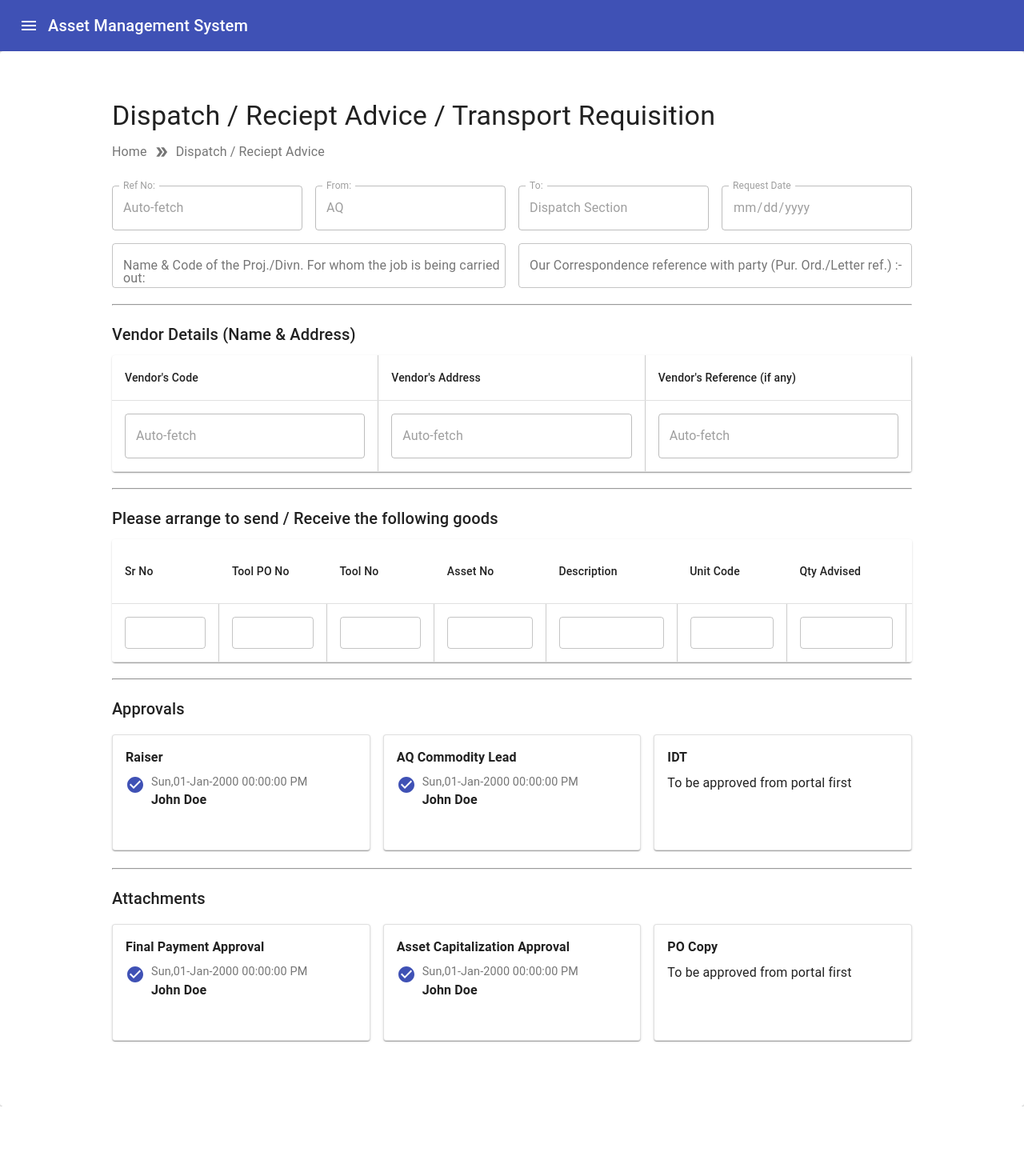
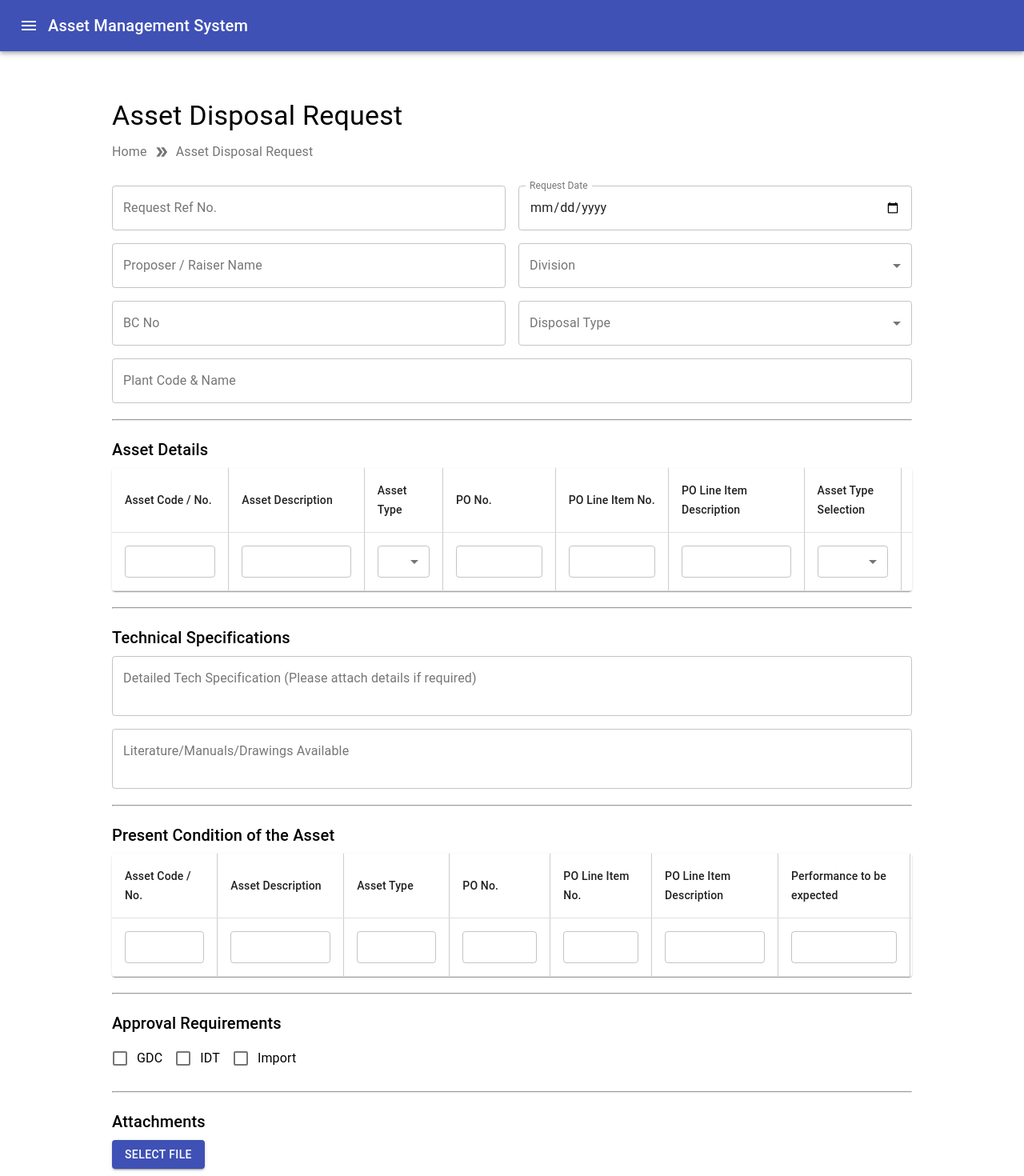
Before and after one commit to ojuss/asset-management, a React (Create React App) app: page / in a window 1280 px wide. Shown: the top 1470 px of the page at 80% size. Before the commit the page ends 1383 px from the top, so only its background shows below. Built offline with nearby package versions, Linux system fonts and the light colour scheme.

Commit message:
save form data init

```diff
--- a/src/App.js
+++ b/src/App.js
@@ -5,8 +5,8 @@ import DispatchRecieptForm from './screen2-components/DispatchRecieptForm';
 function App() {
   return (
     <div className="App">
-      <DispatchRecieptForm />
-      {/* <AssetDisposalRequest /> */}
+      {/* <DispatchRecieptForm /> */}
+      <AssetDisposalRequest />
     </div>
   );
 }
--- a/src/backend/formData.js
+++ b/src/backend/formData.js
@@ -1,6 +1,38 @@
+// formData.js
 
-export default function saveFormData (data) {
+const formData = {
+    // Section 1: Request Details
+    requestRefNo: '',
+    requestDate: '',
+    proposerName: '',
+    division: '',
+    bcNo: '',
+    disposalType: '',
+    plantCodeAndName: '',
 
-    console.log('Saving form data:', data);
+    // Section 2: Asset Details
+    // (Assuming `AssetTable` provides its data in a structured format)
+    assetDetails: [], // Or an object if the table structure is complex
 
-};
+    // Section 3: Two Text Boxes
+    techSpecification: '',
+    literatureManualsDrawings: '',
+
+    // Section 4: Present Condition of the Asset
+    // (Assuming `PresentConditionTable` provides its data)
+    presentCondition: [], // Or an object
+
+    // Section 5: Approval Requirements
+    // (You'll likely get these from the `ApprovalRequirements` component state)
+    approvalRequirements: {
+      gdcApproval: false,
+      idtApproval: false,
+      importLicense: false,
+    },
+
+    // Section 6: Attachments
+    // (Mechanism to handle attachments will depend on your implementation)
+    attachments: [],
+  };
+
+  export default formData;
--- a/src/layout-components/Header.jsx
+++ b/src/layout-components/Header.jsx
@@ -1,6 +1,7 @@
 import React, { useState } from 'react';
 import { AppBar, Toolbar, Typography, Drawer, IconButton, List, ListItem, ListItemText } from '@material-ui/core';
 import MenuIcon from '@material-ui/icons/Menu';
+
 
 const Header = () => {
   const [drawerOpen, setDrawerOpen] = useState(false);
@@ -30,19 +31,16 @@ const Header = () => {
           </Typography>
         </Toolbar>
       </AppBar>
-      {/* <Drawer anchor="left" open={drawerOpen} onClose={toggleDrawer(false)}>
+      <Drawer anchor="left" open={drawerOpen} onClose={toggleDrawer(false)}>
         <List>
           <ListItem button>
-            <ListItemText primary="Home" />
+            <ListItemText primary="Approval Requirements" />
           </ListItem>
           <ListItem button>
-            <ListItemText primary="About" />
-          </ListItem>
-          <ListItem button>
-            <ListItemText primary="Contact" />
+            <ListItemText primary="Dispatch Reciept Form" />
           </ListItem>
         </List>
-      </Drawer> */}
+      </Drawer>
     </>
   );
 };
--- a/src/screen1-components/AssetDisposalRequest.jsx
+++ b/src/screen1-components/AssetDisposalRequest.jsx
@@ -5,7 +5,8 @@ import AssetTable from "./AssetTable";
 import PresentConditionTable from "./PresentConditionTable";
 import ApprovalRequirements from "./ApprovalRequirements";
 import Attachements from "./Attachements";
-import saveFormData from "../backend/formData";
+import formData from '../backend/formData';
+
 import {
   Box,
   Button,
@@ -28,21 +29,33 @@ const AssetDisposalRequest = () => {
   const theme = useTheme();
   const isMobile = useMediaQuery(theme.breakpoints.down("sm"));
 
+  const [formValues, setFormValues] = useState({ ...formData });
+
+  const handleChange = (event) => {
+    const { name, value } = event.target;
+    setFormValues({ ...formValues, [name]: value });
+  };
+
+  const handleSubmit = (event) => {
+    event.preventDefault();
+
+    console.log(formValues);
+  };
+
   return (
-    <>
     <Container maxWidth={false} disableGutters>
       <Header />
-        <Paper style={{ padding: isMobile ? "30px 20px" : "60px 140px" }}>
+      <form style={{ padding: isMobile ? "30px 20px" : "60px 140px" }} onChange={handleSubmit}>
         <Typography variant="h4" gutterBottom>
           Asset Disposal Request
         </Typography>
-          <NavgiationPath path={"Asset Disposal Request"}/>
+        <NavgiationPath path={"Asset Disposal Request"} />
 
         {/* Section 1: Request Details */}
 
         <Grid container spacing={2}>
           <Grid item xs={12} sm={6}>
-              <TextField label="Request Ref No." fullWidth variant="outlined" />
+            <TextField label="Request Ref No." fullWidth variant="outlined" onChange={handleChange}/>
           </Grid>
           <Grid item xs={12} sm={6}>
             <TextField
@@ -51,6 +64,7 @@ const AssetDisposalRequest = () => {
               variant="outlined"
               type="date"
               InputLabelProps={{ shrink: true }}
+              onChange={handleChange}
             />
           </Grid>
           <Grid item xs={12} sm={6}>
@@ -58,17 +72,18 @@ const AssetDisposalRequest = () => {
               label="Proposer / Raiser Name"
               fullWidth
               variant="outlined"
+              onChange={handleChange}
             />
           </Grid>
 
           <Grid item xs={12} sm={6}>
-              <TextField label="Division" fullWidth variant="outlined" select>
+            <TextField label="Division" fullWidth variant="outlined" select onChange={handleChange}>
               <MenuItem value="Division 1">Division 1</MenuItem>
               <MenuItem value="Division 2">Division 2</MenuItem>
             </TextField>
           </Grid>
           <Grid item xs={12} sm={6}>
-              <TextField label="BC No" fullWidth variant="outlined" />
+            <TextField label="BC No" fullWidth variant="outlined" onChange={handleChange} />
           </Grid>
           <Grid item xs={12} sm={6}>
             <TextField
@@ -76,17 +91,14 @@ const AssetDisposalRequest = () => {
               fullWidth
               variant="outlined"
               select
+              onChange={handleChange}
             >
               <MenuItem value="Type 1">Type 1</MenuItem>
               <MenuItem value="Type 2">Type 2</MenuItem>
             </TextField>
           </Grid>
           <Grid item xs={12}>
-              <TextField
-                label="Plant Code & Name"
-                fullWidth
-                variant="outlined"
-              />
+            <TextField label="Plant Code & Name" fullWidth variant="outlined" onChange={handleChange}/>
           </Grid>
         </Grid>
 
@@ -112,6 +124,7 @@ const AssetDisposalRequest = () => {
               variant="outlined"
               multiline
               rows={2}
+              onChange={handleChange}
             />
           </Grid>
           <Grid item xs={12}>
@@ -121,6 +134,7 @@ const AssetDisposalRequest = () => {
               variant="outlined"
               multiline
               rows={2}
+              onChange={handleChange}
             />
           </Grid>
         </Grid>
@@ -171,9 +185,8 @@ const AssetDisposalRequest = () => {
             Submit
           </Button>
         </Box>
-        </Paper>
+      </form>
     </Container>
-    </>
   );
 };
 
--- a/src/screen1-components/Attachements.jsx
+++ b/src/screen1-components/Attachements.jsx
@@ -1,9 +1,9 @@
 import React from "react";
-import {Button, Typography} from "@material-ui/core";
-import {useState} from "react";
+import { Button, Typography } from "@material-ui/core";
+import { useState } from "react";
 
 const Attachements = () => {
-    const [fileName, setFileName] = useState('');
+  const [fileName, setFileName] = useState("");
 
   const handleFileChange = (event) => {
     const file = event.target.files[0];
@@ -13,20 +13,15 @@ const Attachements = () => {
   };
   return (
     <div>
-            <div>
-                <input
-                type="file"
-                hidden
-                id="fileInput"
-                onChange={handleFileChange}
-                />
+      <input type="file" hidden id="fileInput" onChange={handleFileChange} />
       <label htmlFor="fileInput">
         <Button variant="contained" component="span" color="primary">
           Select File
         </Button>
       </label>
-                {fileName && <Typography variant="body1">Selected file: {fileName}</Typography>}
-            </div>
+      {fileName && (
+        <Typography variant="body1">Selected file: {fileName}</Typography>
+      )}
     </div>
   );
 };
--- a/src/screen2-components/Attachments.jsx
+++ b/src/screen2-components/Attachments.jsx
@@ -1,4 +1,5 @@
 import React from "react";
+import { useState } from "react";
 import {
   Box,
   Grid,
@@ -6,6 +7,7 @@ import {
   Typography,
   Link,
   makeStyles,
+  Button,
 } from "@material-ui/core";
 import CheckCircleIcon from "@material-ui/icons/CheckCircle";
 
@@ -50,25 +52,47 @@ const useStyles = makeStyles((theme) => ({
 
 const Attachments = () => {
   const classes = useStyles();
+  const [fileName, setFileName] = useState("");
+
+  const handleFileChange = (event) => {
+    const file = event.target.files[0];
+    if (file) {
+      setFileName(file.name);
+    }
+  };
 
   return (
     <Box mt={2} mb={7}>
       <Grid container spacing={2}>
         <Grid item xs={12} sm={4}>
           <Paper className={classes.approvalBox}>
-            <Typography className={classes.approvalTitle}>Final Payment Approval</Typography>
+            <Typography className={classes.approvalTitle}>
+              Final Payment Approval
+            </Typography>
             <Box className={classes.approvalInfo}>
-              <CheckCircleIcon
-                color="primary"
-                className={classes.approvalIcon}
-              />
               <Box>
-                <Typography className={classes.approvalDate}>
-                  Sun,01-Jan-2000 00:00:00 PM
-                </Typography>
-                <Typography className={classes.approvalName}>
-                  John Doe
-                </Typography>
+                <div>
+                  <input
+                    type="file"
+                    hidden
+                    id="fileInput"
+                    onChange={handleFileChange}
+                  />
+                  <label htmlFor="fileInput">
+                    <Button
+                      variant="contained"
+                      component="span"
+                      color="primary"
+                    >
+                      Select File
+                    </Button>
+                  </label>
+                  {fileName && (
+                    <Typography variant="body1">
+                      Selected file: {fileName}
+                    </Typography>
+                  )}
+                </div>
               </Box>
             </Box>
           </Paper>
@@ -79,27 +103,64 @@ const Attachments = () => {
               Asset Capitalization Approval
             </Typography>
             <Box className={classes.approvalInfo}>
-              <CheckCircleIcon
-                color="primary"
-                className={classes.approvalIcon}
-              />
               <Box>
-                <Typography className={classes.approvalDate}>
-                  Sun,01-Jan-2000 00:00:00 PM
-                </Typography>
-                <Typography className={classes.approvalName}>
-                  John Doe
-                </Typography>
+                <div>
+                  <input
+                    type="file"
+                    hidden
+                    id="fileInput"
+                    onChange={handleFileChange}
+                  />
+                  <label htmlFor="fileInput">
+                    <Button
+                      variant="contained"
+                      component="span"
+                      color="primary"
+                    >
+                      Select File
+                    </Button>
+                  </label>
+                  {fileName && (
+                    <Typography variant="body1">
+                      Selected file: {fileName}
+                    </Typography>
+                  )}
+                </div>
               </Box>
             </Box>
           </Paper>
         </Grid>
         <Grid item xs={12} sm={4}>
-          <Paper className={classes.approvalBox}>
-            <Typography className={classes.approvalTitle}>PO Copy</Typography>
-            <Typography>
-              To be approved from portal first
+        <Paper className={classes.approvalBox}>
+            <Typography className={classes.approvalTitle}>
+              PO Copy
             </Typography>
+            <Box className={classes.approvalInfo}>
+              <Box>
+                <div>
+                  <input
+                    type="file"
+                    hidden
+                    id="fileInput"
+                    onChange={handleFileChange}
+                  />
+                  <label htmlFor="fileInput">
+                    <Button
+                      variant="contained"
+                      component="span"
+                      color="primary"
+                    >
+                      Select File
+                    </Button>
+                  </label>
+                  {fileName && (
+                    <Typography variant="body1">
+                      Selected file: {fileName}
+                    </Typography>
+                  )}
+                </div>
+              </Box>
+            </Box>
           </Paper>
         </Grid>
       </Grid>
--- a/src/screen2-components/DispatchRecieptForm.jsx
+++ b/src/screen2-components/DispatchRecieptForm.jsx
@@ -126,6 +126,9 @@ const DispatchRecieptForm = () => {
           Attachments
         </Typography>
         <Attachments />
+        <Typography>
+          Note: To view status of requests & action through pFirst portal, please click here MiNT.
+        </Typography>
       </Paper>
     </Container>
   );
```
Also changed, not shown: src/screen1-components/style.css (added). Lines whose indentation alone changed are shown as unchanged.
